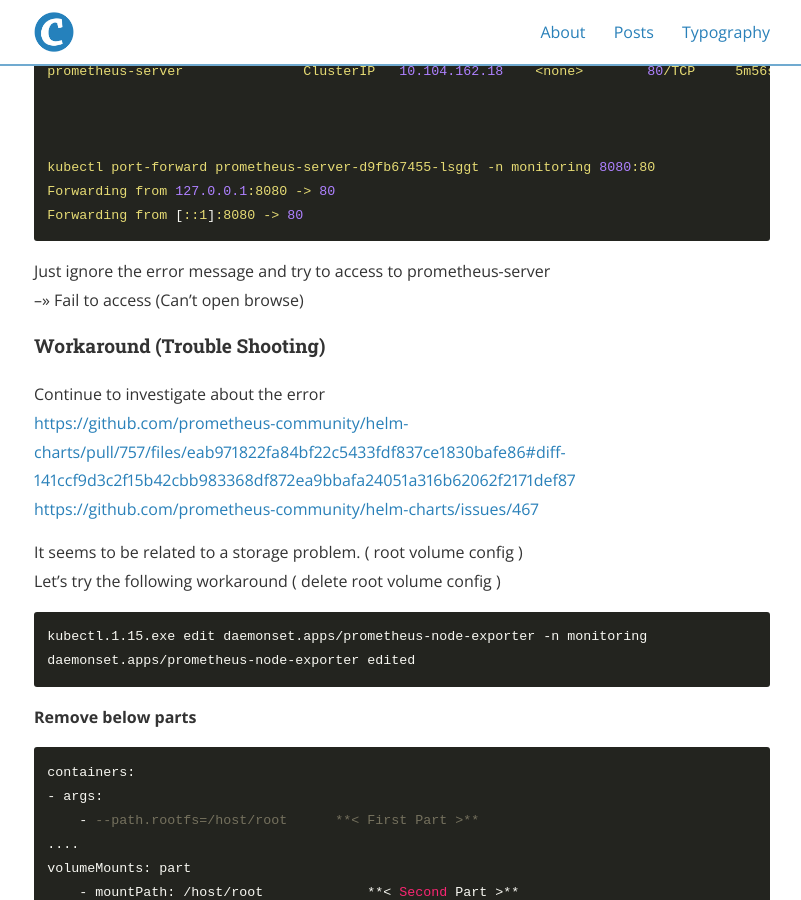
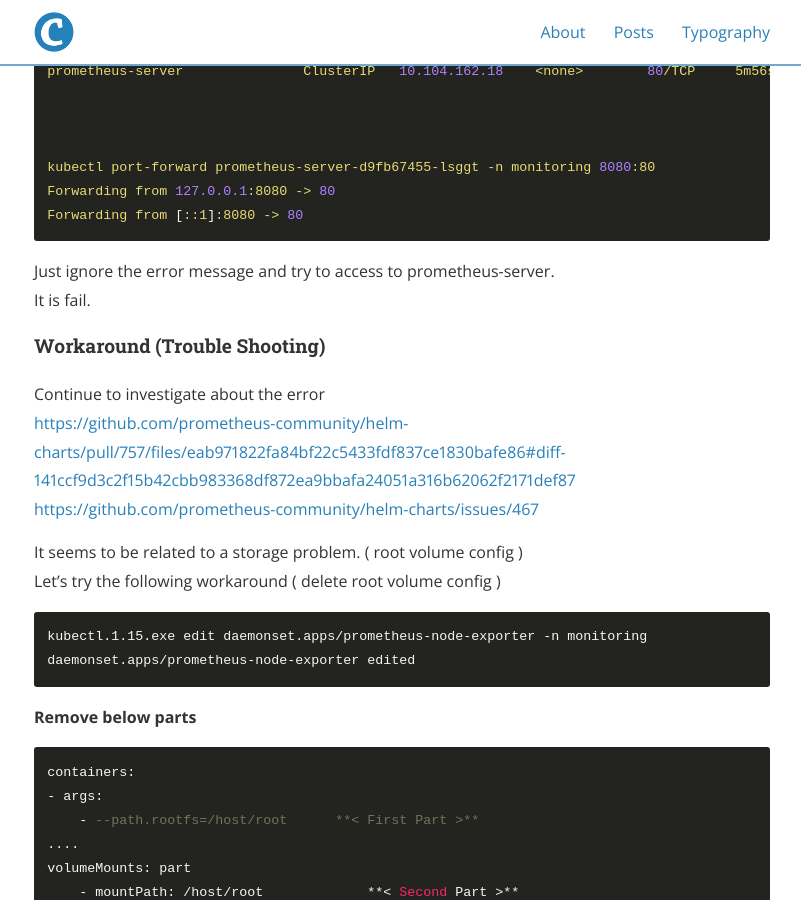
Before and after one commit to rhsoddld/rhsoddld.github.io, a Jekyll site: the page built from _posts/2021-04-18-k8s_1.md, in a window 1280 px wide and 900 px high, scrolled down 5724 px. Shown: the whole window, without its empty margins (238-1039 px from the left). Built offline with Jekyll 4.4.1, drawn with Linux system fonts in a browser that asks for light colours; nearby versions of some CDN libraries.

Commit message:
_posts/2021-04-18-k8s_1.md updated from https://stackedit.io/

```diff
--- a/_posts/2021-04-18-k8s_1.md
+++ b/_posts/2021-04-18-k8s_1.md
@@ -236,8 +236,8 @@ categories: Kubernetes
     Forwarding from 127.0.0.1:8080 -> 80
     Forwarding from [::1]:8080 -> 80
 
-Just ignore the error message and try to access to prometheus-server
--->> Fail to access (Can't open browse)
+Just ignore the error message and try to access to prometheus-server.
+It is fail.
 
 #### Workaround (Trouble Shooting)
 
```
Also changed, not shown: other parts of _posts/2021-04-18-k8s_1.md (+2 -2 lines).
